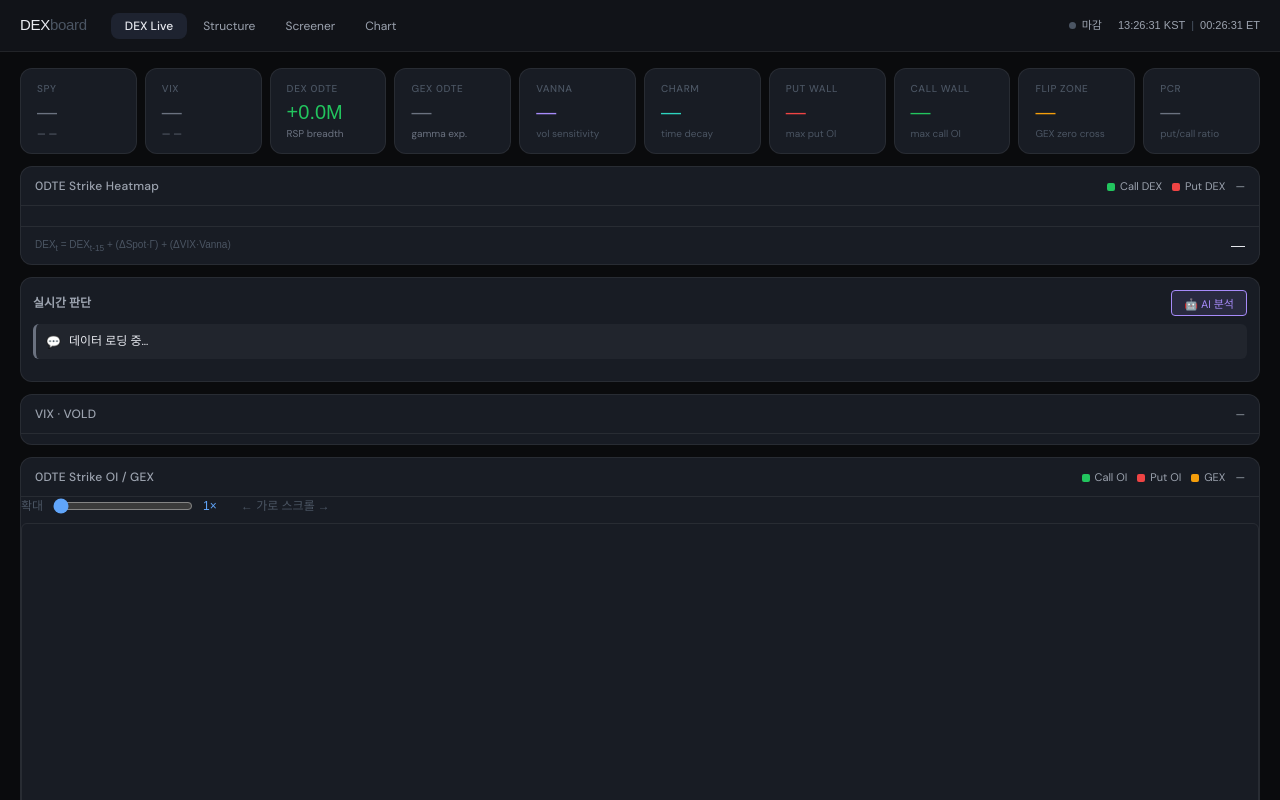
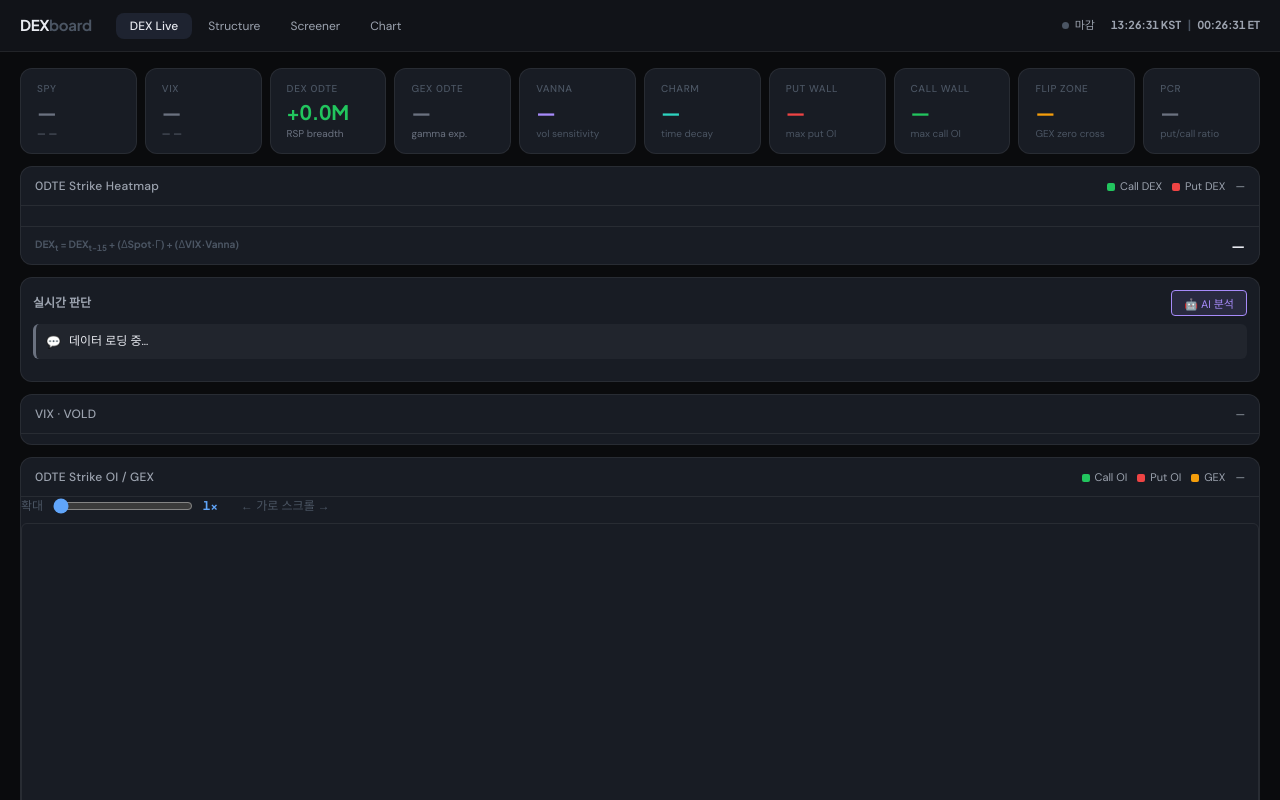
Before and after one commit to DrBalance/DexBoard, a website built with Vite: page frontend/index.html in a window 1280 px wide. Shown: the top 800 px of the page. Built offline with nearby package versions, Linux system fonts and the light colour scheme; no server answers.

Commit message:
Update base.css

```diff
--- a/frontend/css/base.css
+++ b/frontend/css/base.css
@@ -30,7 +30,7 @@
   /* 폰트 */
   --sans: 'DM Sans', system-ui, sans-serif;
   /* --mono: 'JetBrains Mono', 'Fira Code', monospace; */
-  --mono: Arial, sans-serif;
+  --mono: 'Plus Jakarta Sans', sans-serif;
 
   /* 반경 */
   --r-sm: 4px;
```
